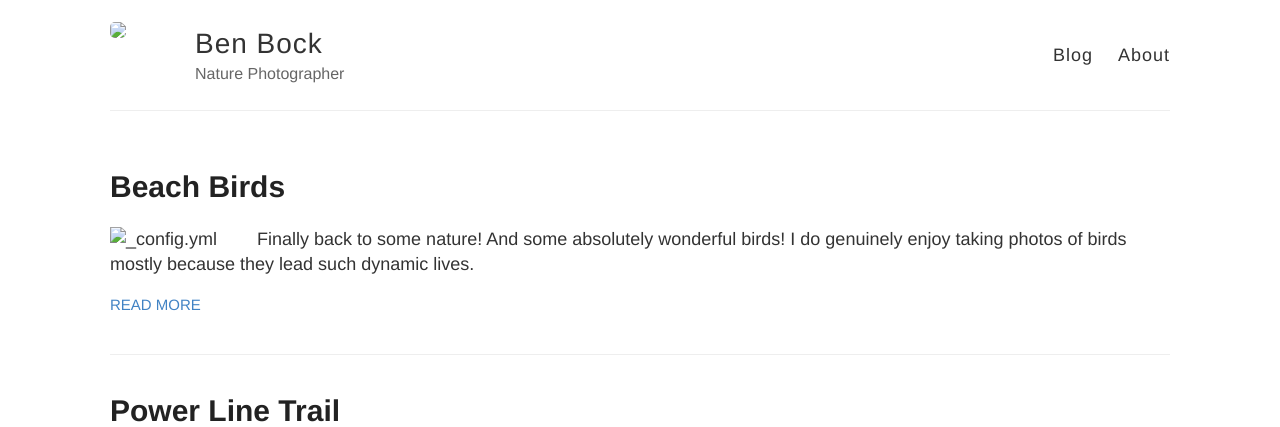
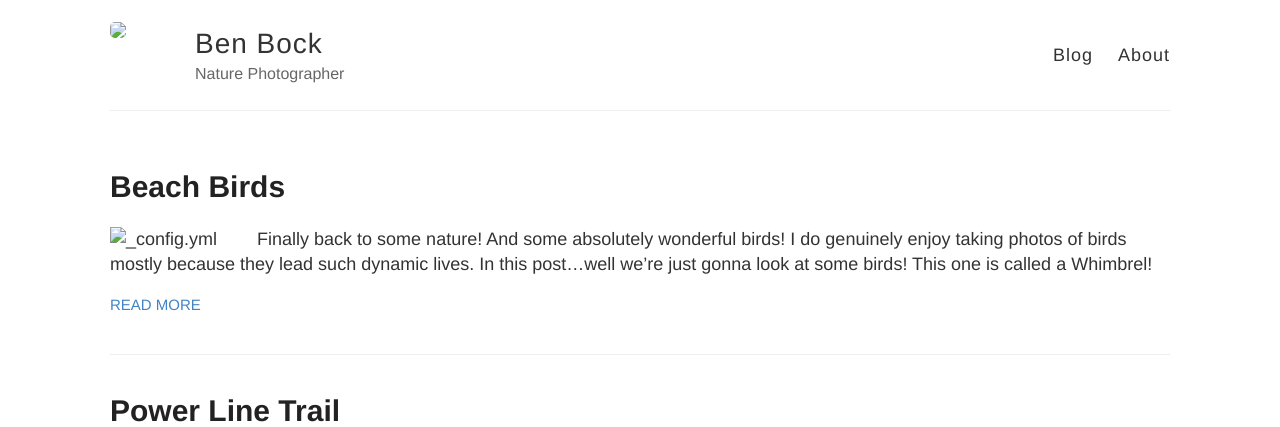
Before and after one commit to BenBockPhotography/benbockphotography.github.io, a Jekyll site: the page built from index.html, in a window 1280 px wide and 900 px high, cut to the strip 0-427 px from the top of the window. Built offline with Jekyll 4.4.1, drawn with Linux system fonts in a browser that asks for light colours.

Commit message:
Finished post

```diff
--- a/_posts/2025-06-01-028.md
+++ b/_posts/2025-06-01-028.md
@@ -4,12 +4,12 @@
 ---
 
 ![_config.yml]({{ site.baseurl }}/images/028/BeachBirds_1.jpg)
-&nbsp;&nbsp;&nbsp;&nbsp;&nbsp;&nbsp; Finally back to some nature! And some absolutely wonderful birds! I do genuinely enjoy taking photos of birds mostly because they lead such dynamic lives.
+&nbsp;&nbsp;&nbsp;&nbsp;&nbsp;&nbsp; Finally back to some nature! And some absolutely wonderful birds! I do genuinely enjoy taking photos of birds mostly because they lead such dynamic lives. In this post...well we're just gonna look at some birds! This one is called a Whimbrel!
 
 ![_config.yml]({{ site.baseurl }}/images/028/BeachBirds_2.jpg)
-&nbsp;&nbsp;&nbsp;&nbsp;&nbsp;&nbsp;
+&nbsp;&nbsp;&nbsp;&nbsp;&nbsp;&nbsp; This one is an Osprey! Legitimately some of the most interesting bird of prey behavior I've seen. It appeared as though the bird was just taking a sea bath near the shore. It wasn't really looking for a food, it just seemed to be hanging out.
 
 ![_config.yml]({{ site.baseurl }}/images/028/BeachBirds_4.jpg)
-&nbsp;&nbsp;&nbsp;&nbsp;&nbsp;&nbsp;
+&nbsp;&nbsp;&nbsp;&nbsp;&nbsp;&nbsp; And this is a seagull. I know they get a bad rep, especially with folks who live near a beach (or any water for that matter), but I tend to be quite fond of their fast-food grabbing antics.
 Best,
 -Ben
```
